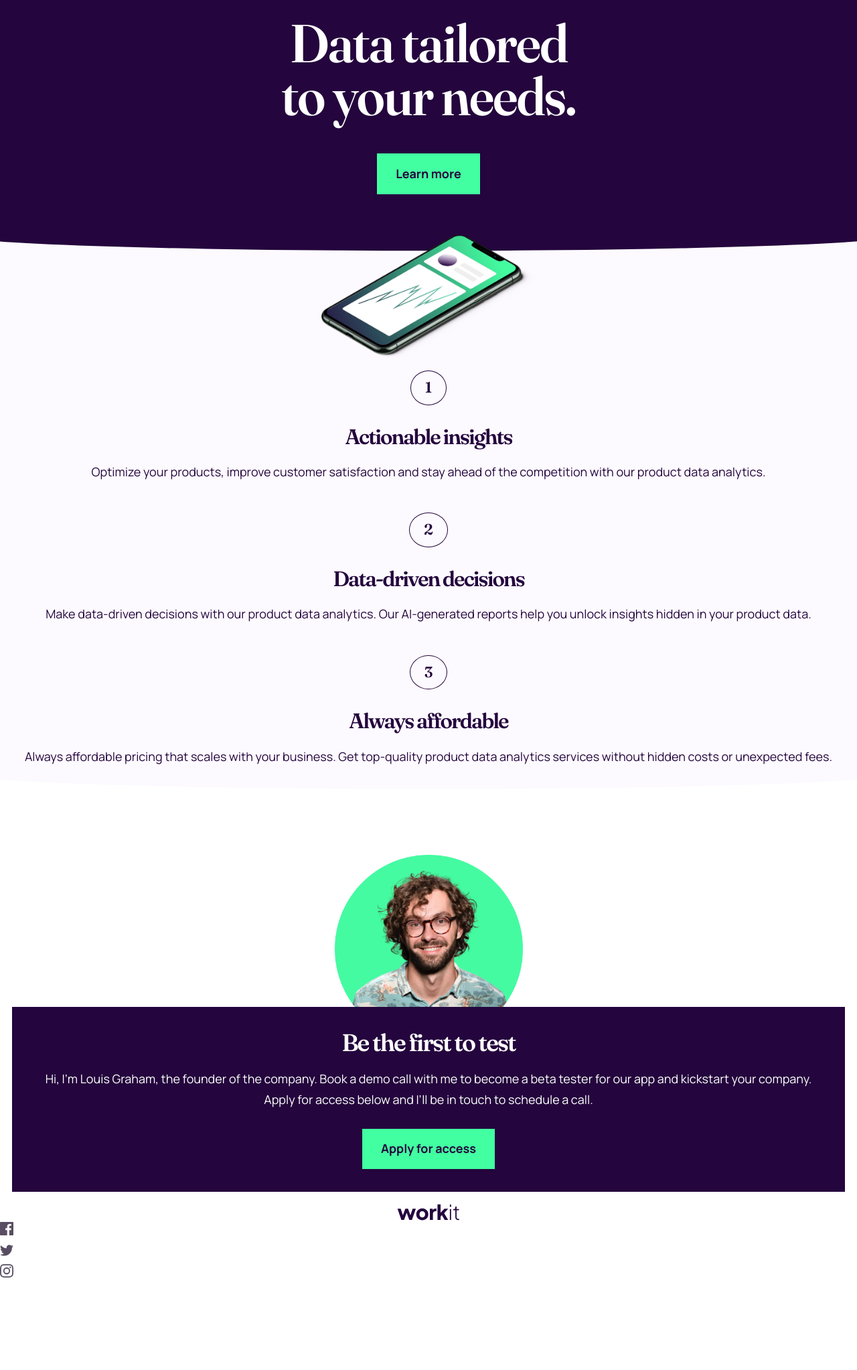
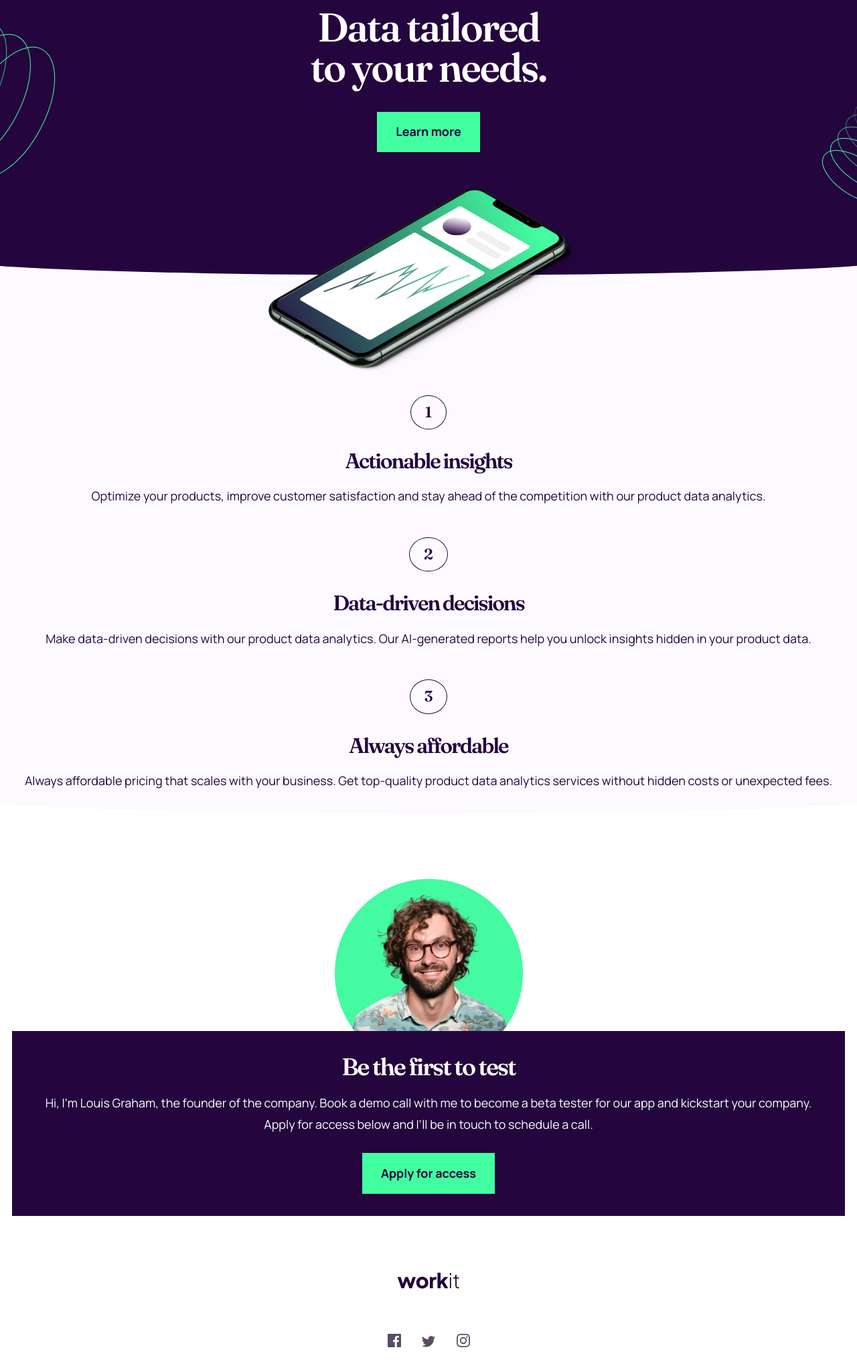
Before and after one commit to meilani/workitLandingPage, a plain HTML site: page index.html in a window 1280 px wide. Shown: the part 115-2160 px from the top of the page at 67% size. Before the commit the page ends 2031 px from the top, so only its background shows below. Drawn offline with Linux system fonts and the light colour scheme.

Commit message:
hero css tablet

```diff
--- a/style.scss
+++ b/style.scss
@@ -50,6 +50,16 @@
     margin: 0 auto;
   }
 
+  svg {
+    path {
+      transition: fill .5s ease;
+
+      &:hover {
+        fill: $purple;
+      }
+    }
+  }
+
   .heading-l,
   .heading-m,
   .heading-s {
@@ -62,8 +72,8 @@
     font-size: 3.125rem;
     line-height: 1em;
 
-    @media screen and (min-width: 376px) {
-      font-size: 4.44rem;
+    @media screen and (min-width: 768px) {
+      font-size: 3.33rem;
     }
   }
 
@@ -147,6 +157,10 @@ header {
     justify-content: space-between;
     align-items: center;
 
+    @media screen and (min-width: 768px) {
+      padding: 2rem 2rem 3.25rem;
+    }
+
     a {
         color: $white;
         font-weight: 700;
@@ -166,15 +180,30 @@ header {
   text-align: center;
   max-height: 335px;
 
+  @media screen and (min-width: 768px) {
+    background-image: url(./images/bg-pattern-1.svg), url(./images/bg-pattern-2.svg);
+    background-position: -12.75rem -2.25rem, calc(100% + 6rem) 7rem;
+    background-repeat: no-repeat, no-repeat;
+    max-height: 385px;
+  }
+
   .heading-l {
     margin: 0 auto 2.5rem;
     max-inline-size: 12ch;
     text-wrap: balance;
+
+    @media screen and (min-width: 768px) {
+      margin: 0 auto 2rem;
+    }
   }
 
   .underline {
     &::after {
       bottom: 4px;
+
+      @media screen and (min-width: 768px) {
+        bottom: 8px;
+      }
     }
   }
 
@@ -184,6 +213,12 @@ header {
     aspect-ratio: 43 / 23;
     object-fit: contain;
     transform: translateY(33%);
+
+    @media screen and (min-width: 768px) {
+      width: 514px;
+      height: auto;
+      transform: translateY(20%);
+    }
   }
 
 
@@ -258,3 +293,19 @@ header {
     margin-bottom: 1.5rem;
   }
 }
+
+/** FOOTER **/
+
+footer {
+  padding: 3.625rem 1rem 4rem;
+  img {
+    margin-bottom: 3.625rem;
+  }
+  ul {
+    display: flex;
+    align-items: center;
+    justify-content: center;
+    gap: 1.75rem;
+    list-style-type: none;
+  }
+}
```
Also changed, not shown: style.css, 1 other file.
